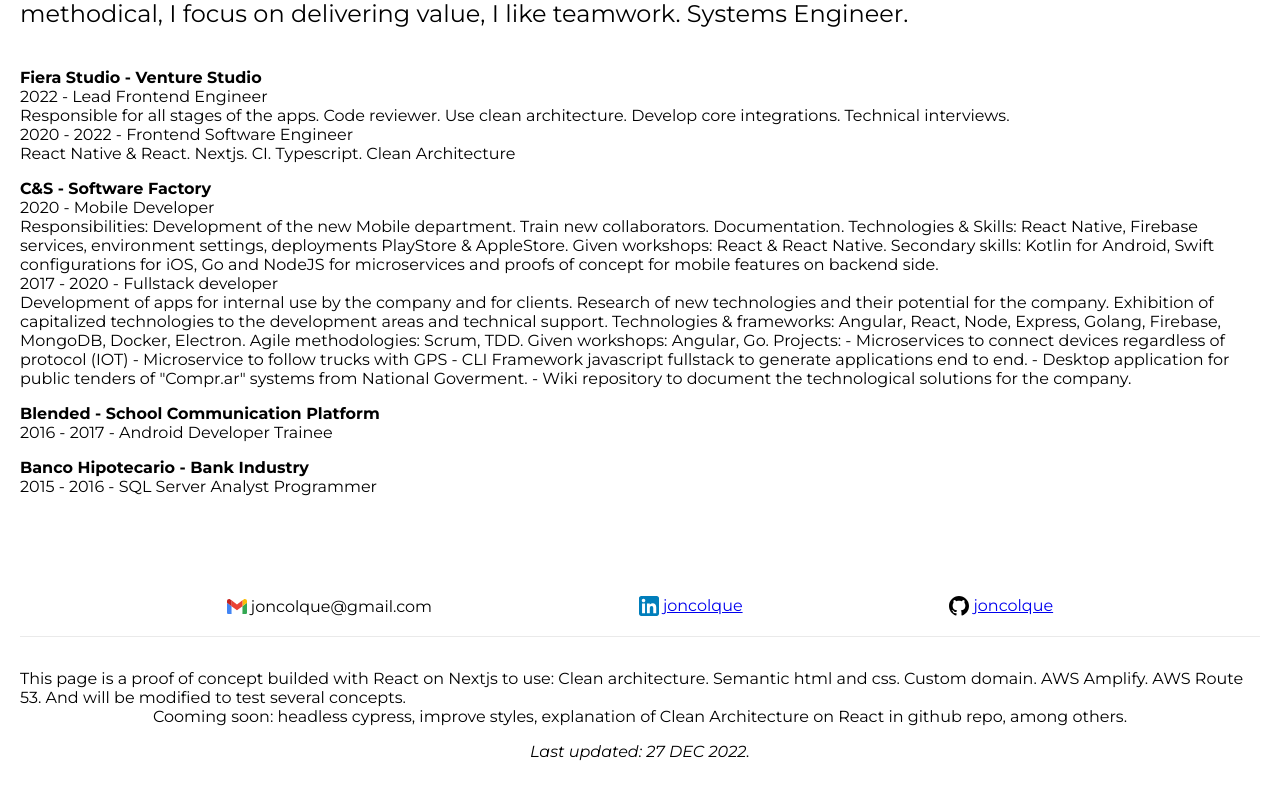
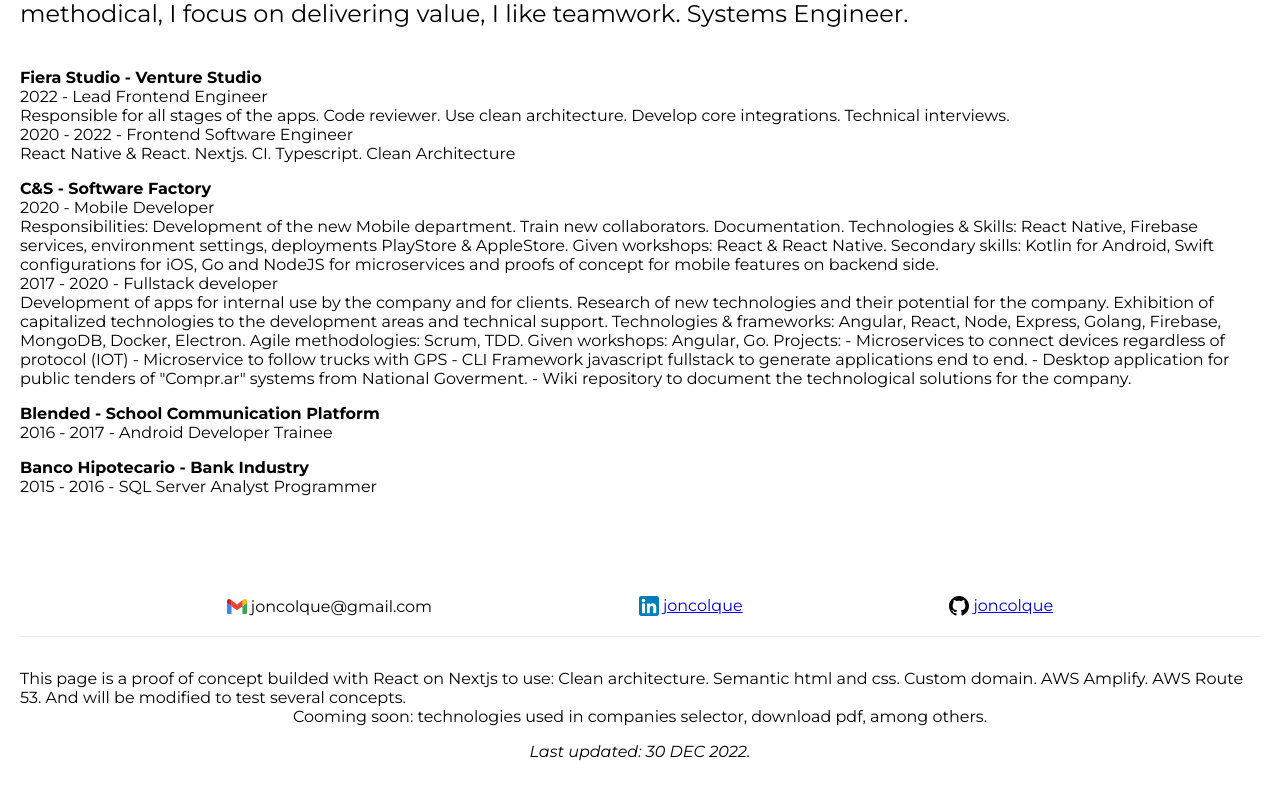
Before and after one commit to joncolque/myresume, a Next.js app: page / in a window 1280 px wide. Shown: the part 380-1179 px from the top of the page. Built offline with nearby package versions, Linux system fonts and the light colour scheme.

Commit message:
Comming soon and last updated

```diff
--- a/pages/index.tsx
+++ b/pages/index.tsx
@@ -6,9 +6,9 @@
 import useGetResume from '../app/drivers/useGetResume'
 import styles from './index.module.css'
 
-const lastUptaded = 'Last updated: 27 DEC 2022.'
+const lastUptaded = 'Last updated: 30 DEC 2022.'
 const footerText = `This page is a proof of concept builded with React on Nextjs to use: Clean architecture. Semantic html and css. Custom domain. AWS Amplify. AWS Route 53. And will be modified to test several concepts.`
-const coomingSoon = 'Cooming soon: headless cypress, improve styles, explanation of Clean Architecture on React in github repo, among others.'
+const coomingSoon = 'Cooming soon: technologies used in companies selector, download pdf, among others.'
 
 export default function Home() {
   const { resume } = useGetResume()
```
